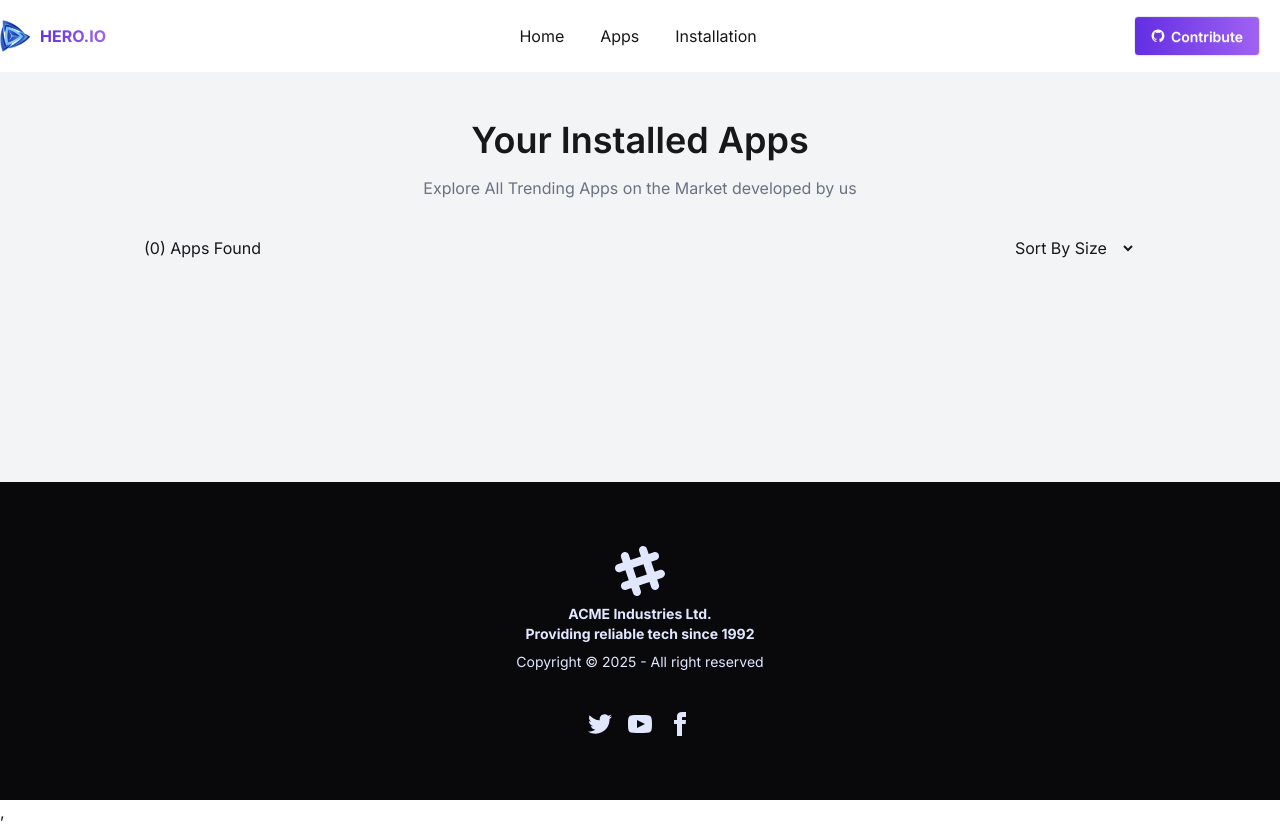
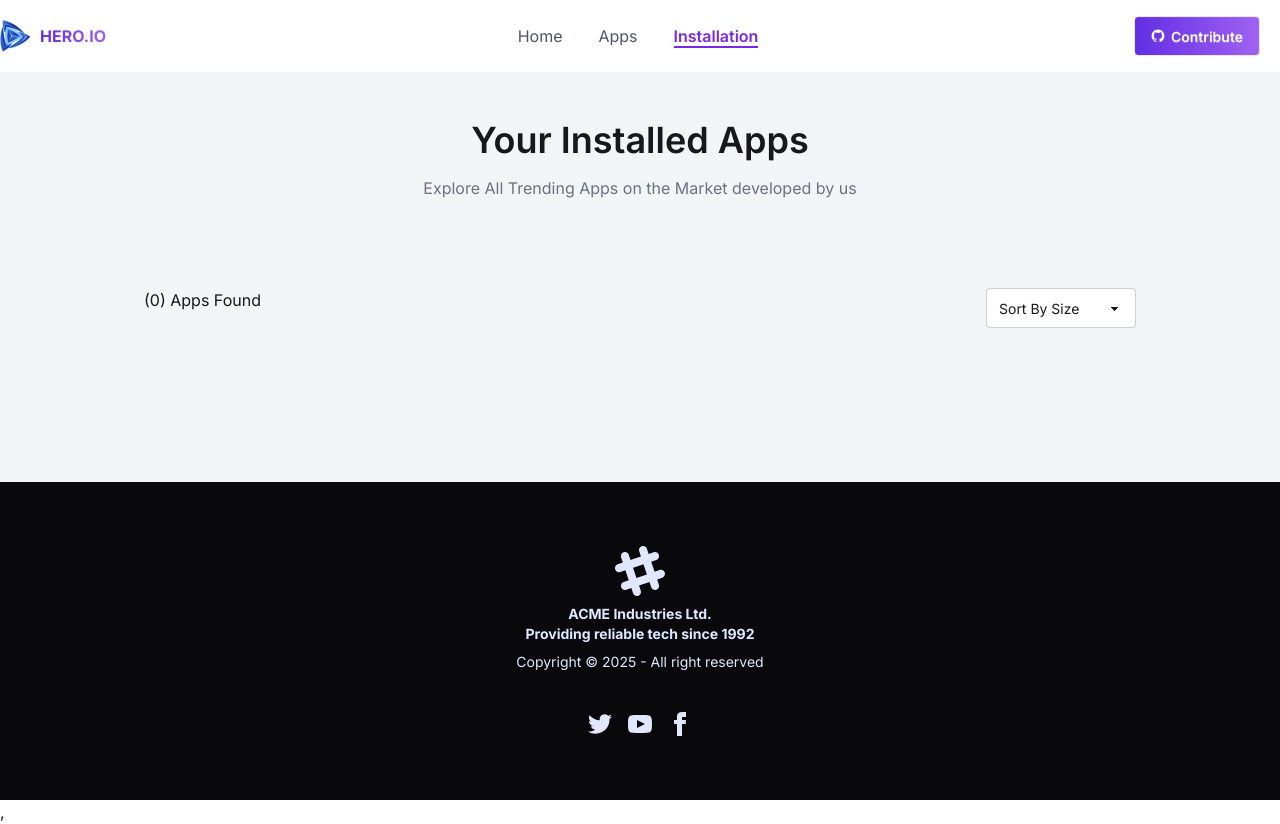
Before and after one commit to nazmulHuda121/B12A08_Hero_Apps, a React (Vite) app: page /installation in a window 1280 px wide. Built offline with nearby package versions, Linux system fonts and the light colour scheme.

Commit message:
make a sort function and sorted by size

```diff
--- a/package.json
+++ b/package.json
@@ -17,6 +17,7 @@
     "react-icons": "^5.5.0",
     "react-router": "^7.9.3",
     "react-toastify": "^11.0.5",
+    "recharts": "^3.2.1",
     "tailwindcss": "^4.1.14"
   },
   "devDependencies": {
--- a/public/appsData.json
+++ b/public/appsData.json
@@ -23,7 +23,7 @@
     "companyName": "Meta Platforms, Inc.",
     "id": 2,
     "description": "Share your moments, follow friends, and discover global trends.",
-    "size": 58,
+    "size": 68,
     "reviews": 54,
     "ratingAvg": 4.5,
     "downloads": 9.8,
--- a/src/Components/AppDetails.jsx
+++ b/src/Components/AppDetails.jsx
@@ -4,11 +4,13 @@ import { TbDownload } from 'react-icons/tb';
 import { FaStar } from 'react-icons/fa';
 import { SlLike } from 'react-icons/sl';
 import { toast } from 'react-toastify';
+import { useState } from 'react';
 
 const AppDetails = () => {
   const { id } = useParams();
   const { apps, loading } = useApps();
   const singleApp = apps.find((a) => String(a.id) === id);
+  const [isInstalled, setIsInstalled] = useState(false);
 
   if (loading) return <p>Loading...</p>;
   const { image, downloads, title, companyName, reviews, ratingAvg, size } =
@@ -29,7 +31,7 @@ const AppDetails = () => {
     }
 
     localStorage.setItem('install', JSON.stringify(updatedList));
-    console.log(updatedList);
+    setIsInstalled(true);
   };
 
   return (
@@ -65,7 +67,7 @@ const AppDetails = () => {
             onClick={handleAddToInstallation}
             className="bg-[#00D390] text-white py-2.5 px-8 rounded cursor-pointer"
           >
-            Install Now ({size}MB)
+            {isInstalled ? 'Install' : `Install Now ${size}MB`}
           </button>
           {}
         </div>
--- a/src/Components/InstallAppCard.jsx
+++ b/src/Components/InstallAppCard.jsx
@@ -3,7 +3,7 @@ import { FaStar } from 'react-icons/fa';
 import { TbDownload } from 'react-icons/tb';
 
 const InstallAppCard = ({ install }) => {
-  const { title, image, reviews, ratingAvg, downloads } = install;
+  const { title, image, size, ratingAvg, downloads } = install;
   return (
     <>
       <div className="bg-white p-5 rounded-xl mt-4 flex justify-between items-center">
@@ -21,7 +21,7 @@ const InstallAppCard = ({ install }) => {
                 <span>{ratingAvg}</span>
               </div>
               <div className="text-gray-400 flex items-center gap-1.5">
-                <span>{reviews}MB</span>
+                <span>{size}MB</span>
               </div>
             </div>
           </div>
--- a/src/Components/Navbar.jsx
+++ b/src/Components/Navbar.jsx
@@ -1,6 +1,5 @@
-import React from 'react';
 import { GrGithub } from 'react-icons/gr';
-import { Link } from 'react-router';
+import { Link, NavLink } from 'react-router';
 
 const Navbar = () => {
   return (
@@ -49,15 +48,42 @@ const Navbar = () => {
         </div>
         <div className="navbar-center hidden lg:flex">
           <ul className="menu-horizontal gap-9 px-1">
-            <li className="hover:underline hover:text-[#7728e6]">
-              <Link to={'/'}>Home</Link>
+            <li>
+              <NavLink
+                to="/"
+                className={({ isActive }) =>
+                  isActive
+                    ? 'text-[#7728e6] font-semibold border-b-2 border-[#7728e6]'
+                    : 'text-gray-600 hover:text-[#7728e6]'
+                }
+              >
+                Home
+              </NavLink>
             </li>
 
-            <li className="hover:underline hover:text-[#7728e6]">
-              <Link to={'/apps'}>Apps</Link>
+            <li>
+              <NavLink
+                to="/apps"
+                className={({ isActive }) =>
+                  isActive
+                    ? 'text-[#7728e6] font-semibold border-b-2 border-[#7728e6]'
+                    : 'text-gray-600 hover:text-[#7728e6]'
+                }
+              >
+                Apps
+              </NavLink>
             </li>
-            <li className="hover:underline hover:text-[#7728e6]">
-              <Link to={'/installation'}>Installation</Link>
+            <li>
+              <NavLink
+                to="/installation"
+                className={({ isActive }) =>
+                  isActive
+                    ? 'text-[#7728e6] font-semibold border-b-2 border-[#7728e6]'
+                    : 'text-gray-600 hover:text-[#7728e6]'
+                }
+              >
+                Installation
+              </NavLink>
             </li>
           </ul>
         </div>
--- a/src/Pages/Installation.jsx
+++ b/src/Pages/Installation.jsx
@@ -5,10 +5,23 @@ import InstallAppCard from '../Components/InstallAppCard';
 
 const Installation = () => {
   const [installApp, setInstallApp] = useState([]);
+  const [sortOrder, setSortOrder] = useState('None');
+  console.log(installApp);
+
   useEffect(() => {
     const addedAppList = JSON.parse(localStorage.getItem('install'));
     if (addedAppList) setInstallApp(addedAppList);
   }, []);
+
+  const sortBySize = (() => {
+    if (sortOrder === 'size-asc') {
+      return [...installApp].sort((a, b) => a.size - b.size);
+    } else if (sortOrder === 'size-desc') {
+      return [...installApp].sort((a, b) => b.size - a.size);
+    } else {
+      return installApp;
+    }
+  })();
   return (
     <>
       <div className="max-w-5xl mx-auto my-12 px-4">
@@ -18,15 +31,21 @@ const Installation = () => {
         <p className="text-gray-500 text-center mt-4 mb-9">
           Explore All Trending Apps on the Market developed by us
         </p>
-        <div className="flex justify-between mb-12">
+        <div className="flex justify-between mt-22 mb-8">
           <span>({installApp.length}) Apps Found</span>
-          <select name="short by" id="">
-            <option value="">Sort By Size</option>
-            <option value="">Sort By Name</option>
-            <option value="">Sort By Value</option>
-          </select>
+          <label className="form-control w-full max-w-[150px]">
+            <select
+              className="select select-bordered"
+              value={sortOrder}
+              onChange={(e) => setSortOrder(e.target.value)}
+            >
+              <option value="None">Sort By Size</option>
+              <option value="size-asc">Low-&gt;High</option>
+              <option value="size-desc">High-&gt;Low</option>
+            </select>
+          </label>
         </div>
-        {installApp.map((install) => (
+        {sortBySize.map((install) => (
           <InstallAppCard install={install} key={install.id} />
         ))}
       </div>
```
Also changed, not shown: 1 other file (tests, documents, lock files or other folders).
